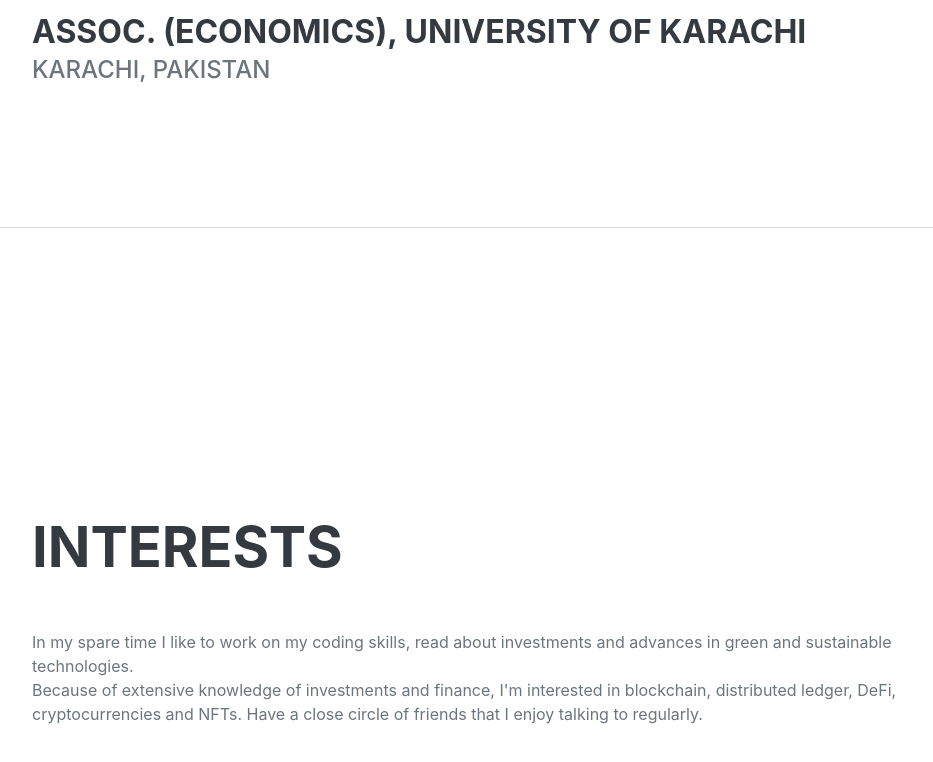
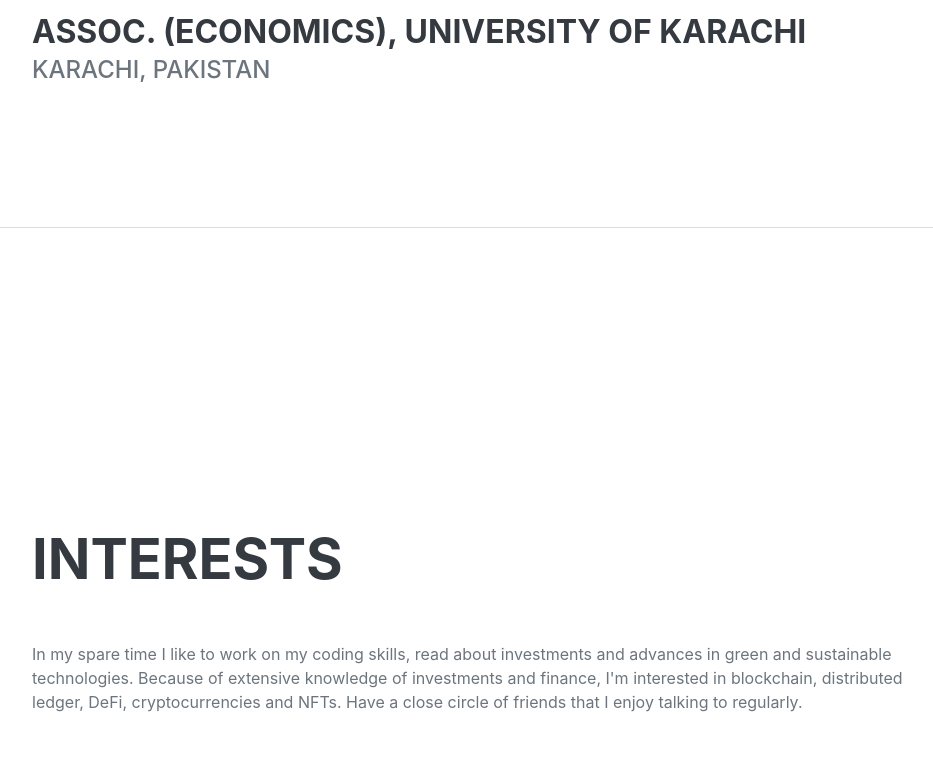
Before and after one commit to BabarBaig/BabarBaig.github.io, a plain HTML site: page index.html in a window 1280 px wide. Shown: the part 4525-5287 px from the top of the page, without its empty margins (288-1221 px from the left). Drawn offline with nearby package versions, Linux system fonts and the light colour scheme; a web font is replaced by a local one.

Commit message:
Update index.html

```diff
--- a/index.html
+++ b/index.html
@@ -214,9 +214,9 @@
                 <div class="resume-section-content">
                     <h2 class="mb-5">Interests</h2>
                     <p>In my spare time I like to work on my coding skills, read about investments
-                       and advances in green and sustainable technologies.<br>
+                       and advances in green and sustainable <br>technologies.
                         Because of extensive knowledge of investments and finance, I'm interested in
-                        blockchain, distributed ledger, DeFi, <br>cryptocurrencies and NFTs.
+                        blockchain, distributed <br>ledger, DeFi, cryptocurrencies and NFTs.
                        Have a close circle of friends that I enjoy talking to regularly.</p>
                     <p class="mb-0"></p>
                 </div>
```
